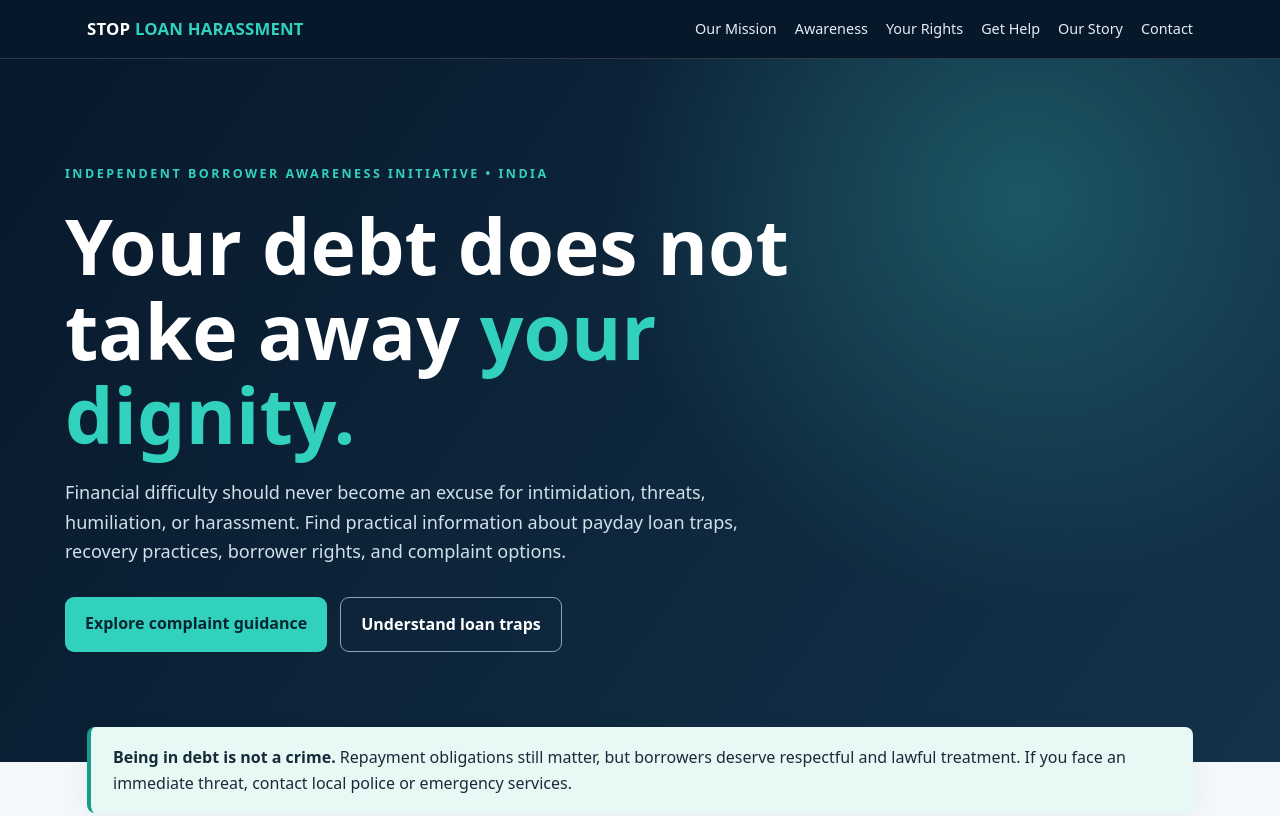
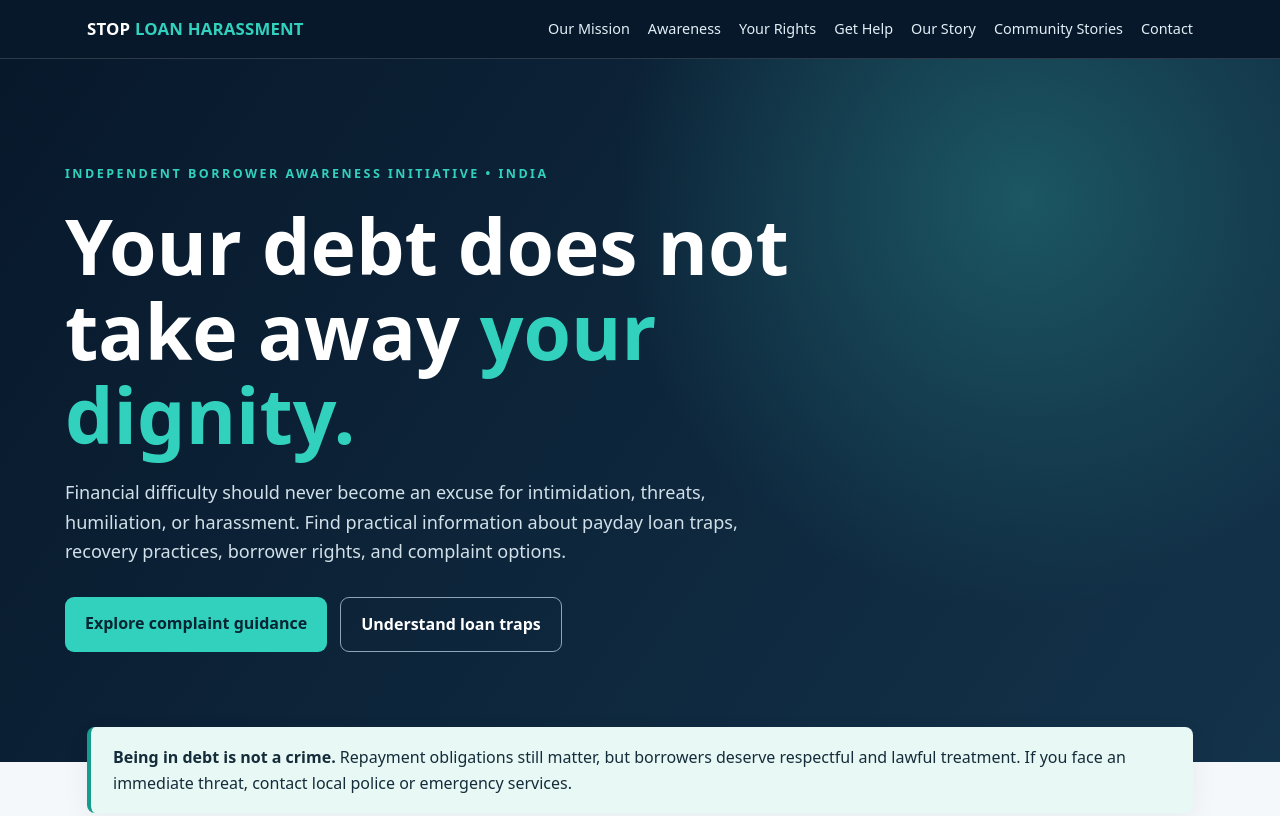
Before and after one commit to stoploanharassment/stoploanharassment.github.io, a plain HTML site: page index.html in a window 1280 px wide. Shown: the top 816 px of the page. Drawn offline with Linux system fonts and the light colour scheme.

Commit message:
Update index.html

```diff
--- a/index.html
+++ b/index.html
@@ -9,7 +9,7 @@
 </style>
 </head>
 <body>
-<header><div class="nav"><a class="brand" href="#home">STOP <span>LOAN HARASSMENT</span></a><nav aria-label="Main navigation"><a href="#mission">Our Mission</a><a href="#learn">Awareness</a><a href="#rights">Your Rights</a><a href="#complaints">Get Help</a><a href="#story">Our Story</a><a href="#contact">Contact</a></nav></div></header>
+<header><div class="nav"><a class="brand" href="#home">STOP <span>LOAN HARASSMENT</span></a><nav aria-label="Main navigation"><a href="#mission">Our Mission</a><a href="#learn">Awareness</a><a href="#rights">Your Rights</a><a href="#complaints">Get Help</a><a href="#story">Our Story</a><a href="stories.html">Community Stories</a><a href="#contact">Contact</a></nav></div></header>
 <main>
 <div class="hero" id="home"><div class="wrap"><div class="eyebrow">Independent borrower awareness initiative • India</div><h1>Your debt does not take away <em>your dignity.</em></h1><p>Financial difficulty should never become an excuse for intimidation, threats, humiliation, or harassment. Find practical information about payday loan traps, recovery practices, borrower rights, and complaint options.</p><div class="actions"><a class="btn" href="#complaints">Explore complaint guidance</a><a class="btn alt" href="#learn">Understand loan traps</a></div></div></div>
 <div class="wrap" style="padding:0 22px"><div class="notice"><strong>Being in debt is not a crime.</strong> Repayment obligations still matter, but borrowers deserve respectful and lawful treatment. If you face an immediate threat, contact local police or emergency services.</div></div>
```
